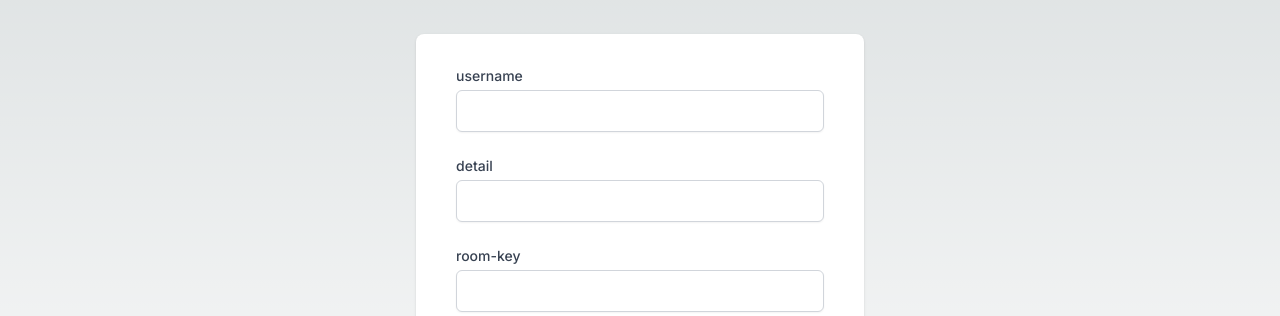
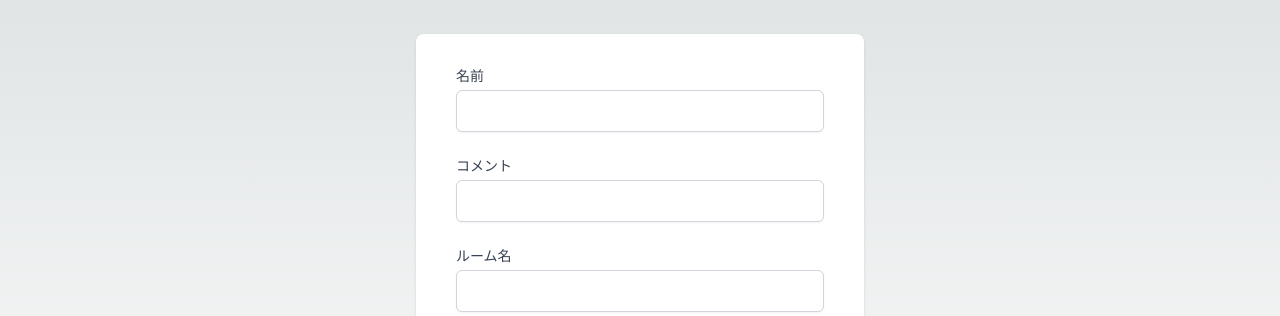
Before and after one commit to na2kera/kokomemo, a Next.js app: page / in a window 1280 px wide. Shown: the part 221-537 px from the top of the page. Built offline with nearby package versions, Linux system fonts and the light colour scheme.

Commit message:
表示名の変更

```diff
--- a/src/app/components/Send.tsx
+++ b/src/app/components/Send.tsx
@@ -82,7 +82,7 @@ const Send = () => {
                 htmlFor="email"
                 className="block text-sm font-medium text-gray-700"
               >
-                username
+                名前
               </label>
               <input
                 id="user"
@@ -101,7 +101,7 @@ const Send = () => {
                 htmlFor="detail"
                 className="block text-sm font-medium text-gray-700"
               >
-                detail
+                コメント
               </label>
               <input
                 id="detail"
@@ -119,7 +119,7 @@ const Send = () => {
                 htmlFor="detail"
                 className="block text-sm font-medium text-gray-700"
               >
-                room-key
+                ルーム名
               </label>
               <input
                 id="roomKey"
```
